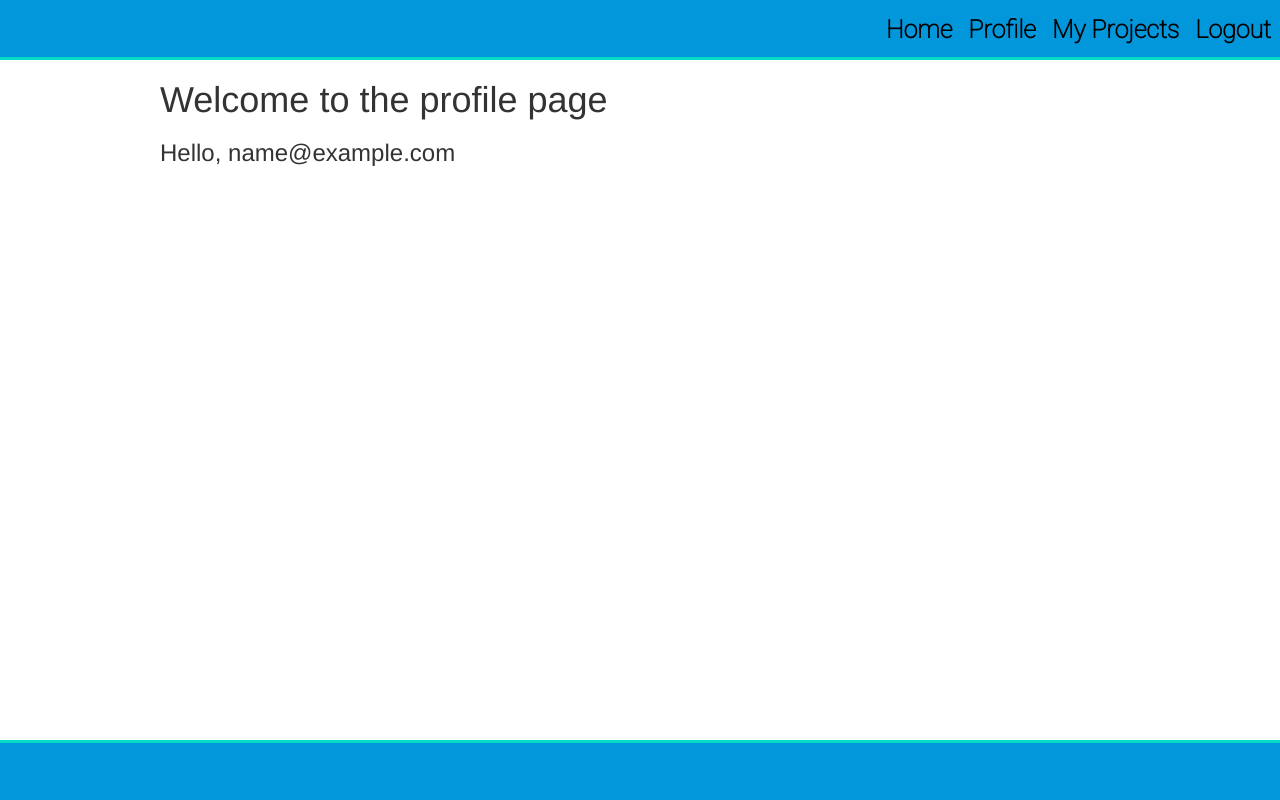
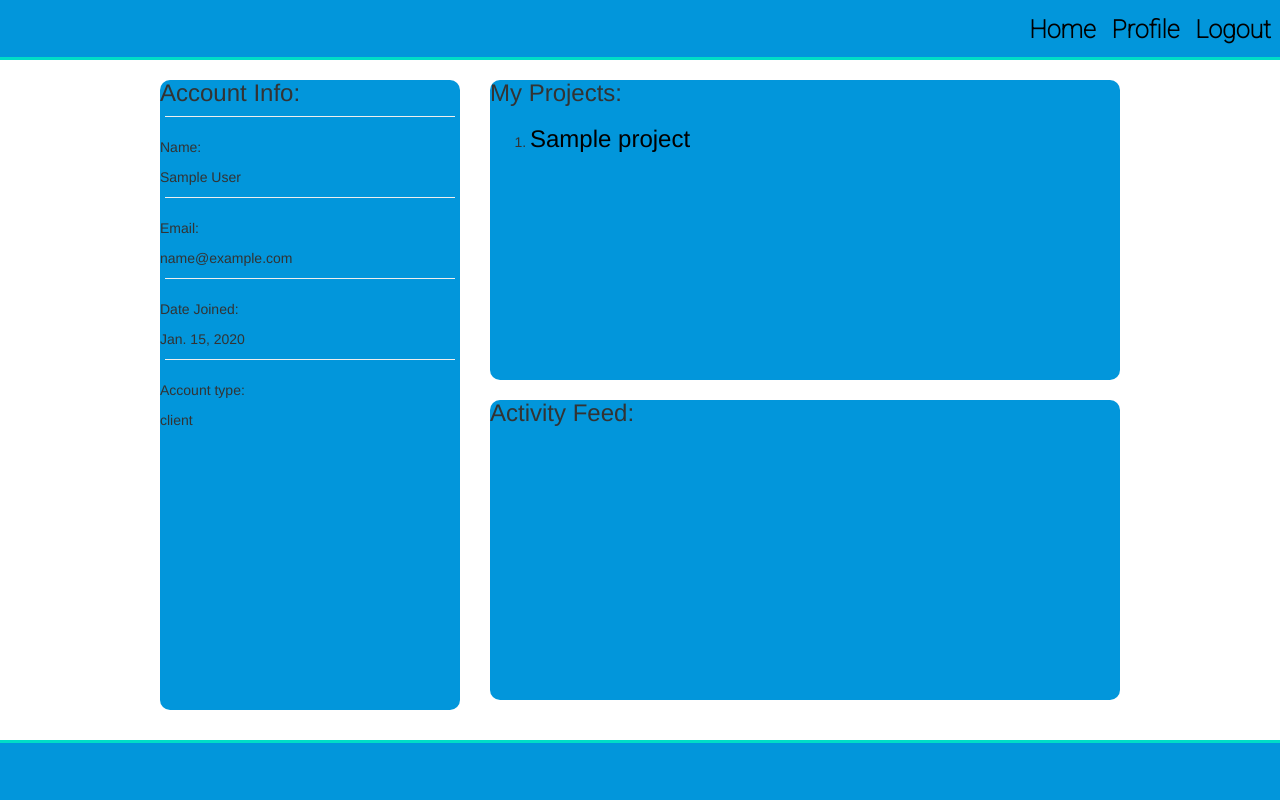
Before and after one commit to implacable/projectManager, a Django app: page /user/profile in a window 1280 px wide. Run offline with Django 3.2, Linux system fonts and the light colour scheme; a user stored in the database is signed in; tables that the repository leaves empty hold one stand-in row (values such as "Sample post"); some libraries are stand-ins or nearby versions.

Commit message:
Basic profile view

```diff
--- /dev/null
+++ b/project_ticket/static/project_ticket/css/profile_style.css
@@ -0,0 +1,29 @@
+.account_info {
+	border-radius: 10px;
+	background-color: #0296db;
+	min-height: 630px;
+}
+
+.my_projects {
+	border-radius: 10px;
+	background-color: #0296db;
+	min-height: 300px;
+}
+
+.activity_feeds {
+	border-radius: 10px;
+	background-color: #0296db;
+	min-height: 300px;
+}
+
+.my_projects a {
+	color: black;
+}
+
+hr {
+	width: 90%;
+	padding: 10px;
+	margin: 0 auto;
+}
+
+/* This page needs to be styled much further */
--- a/project_ticket/templates/project_ticket/base.html
+++ b/project_ticket/templates/project_ticket/base.html
@@ -13,7 +13,6 @@
 			{% if user.is_authenticated %}
 			<ul class="navbar">
 				<li><a href="{% url 'logout' %}"> Logout </a>
-				<li><a href=""> My Projects </a></li>
 				<li><a href="{% url 'profile' %}"> Profile </a></li>
 				<li><a href="{% url 'home' %}"> Home </a></li>
 			</ul>
--- a/project_ticket/templates/project_ticket/profile.html
+++ b/project_ticket/templates/project_ticket/profile.html
@@ -1,5 +1,55 @@
 {% extends 'project_ticket/base.html' %}
+
+{% block 'styling' %}
+{% load staticfiles %}
+	<link rel="stylesheet" type="text/css" href="{% static 'project_ticket/css/profile_style.css' %}" />
+{% endblock %}
+
+
 {% block 'content' %}
-	<h1> Welcome to the profile page </h1>
-	<h3> Hello, {{ user.email }} </h3>
+	<div class="row">
+
+		<div class="col-md-4 col-xs-12">
+			<div class="account_info">
+				<h3> Account Info: </h3>
+				<hr>
+				<p> Name: </p>
+				<p> {{ user.full_name }} </p>
+				<hr>
+				<p> Email: </p>
+				<p> {{ user.email }}</p>
+				<hr>
+				<p> Date Joined: </p>
+				<p> {{ user.date_joined }} </p>
+				<hr>
+				<p> Account type: </p>
+				<p> {{ user.perm }} </p>
+			</div>
+		</div>
+
+		<div class="col-md-8 col-xs-12">
+
+			<div class="row">
+				<div class="col-md-12 col-xs-12">
+					<div class="my_projects">
+						<h3> My Projects: </h3>
+						<ol>
+						{% for project in projects %}
+							<li><h3><a href> {{ project.name }} </a></h3></li>
+						{% endfor %}
+						</ol>
+					</div>
+				</div>
+			</div>
+
+			<div class="row">
+				<div class="col-md-12 col-xs-12">
+					<div class="activity_feeds">
+						<h3> Activity Feed: </h3>
+					</div>
+				</div>
+			</div>
+
+		</div>
+	</div>
 {% endblock %}
--- a/project_ticket/views.py
+++ b/project_ticket/views.py
@@ -1,6 +1,7 @@
 from django.shortcuts import render
 from user_auth.forms import LogIn, CreateUser
 from user_auth.models import MyUser
+from project_ticket.models import Project
 from django.contrib.auth.decorators import login_required
 from django.contrib.auth import authenticate, login, logout
 from django.http import HttpResponseRedirect
@@ -33,7 +34,19 @@ def home(request):
 
 @login_required(login_url='login')
 def profile(request):
-    return render(request, 'project_ticket/profile.html', {'user': request.user})
+    user = request.user
+
+    # This logic returns the correct query set based on the user type
+    if user.perm == "developer":
+        user_projects = Project.objects.filter(developer=user)
+    elif user.perm == "client":
+        user_projects = Project.objects.filter(client=user)
+    elif user.perm == "project_manager":
+        user_projects = Project.objects.filter(project_manager=user)
+    else:
+        user_projects = []
+
+    return render(request, 'project_ticket/profile.html', {'user': user, 'projects': user_projects })
 
 def register(request):
     if request.user.is_authenticated():
```
